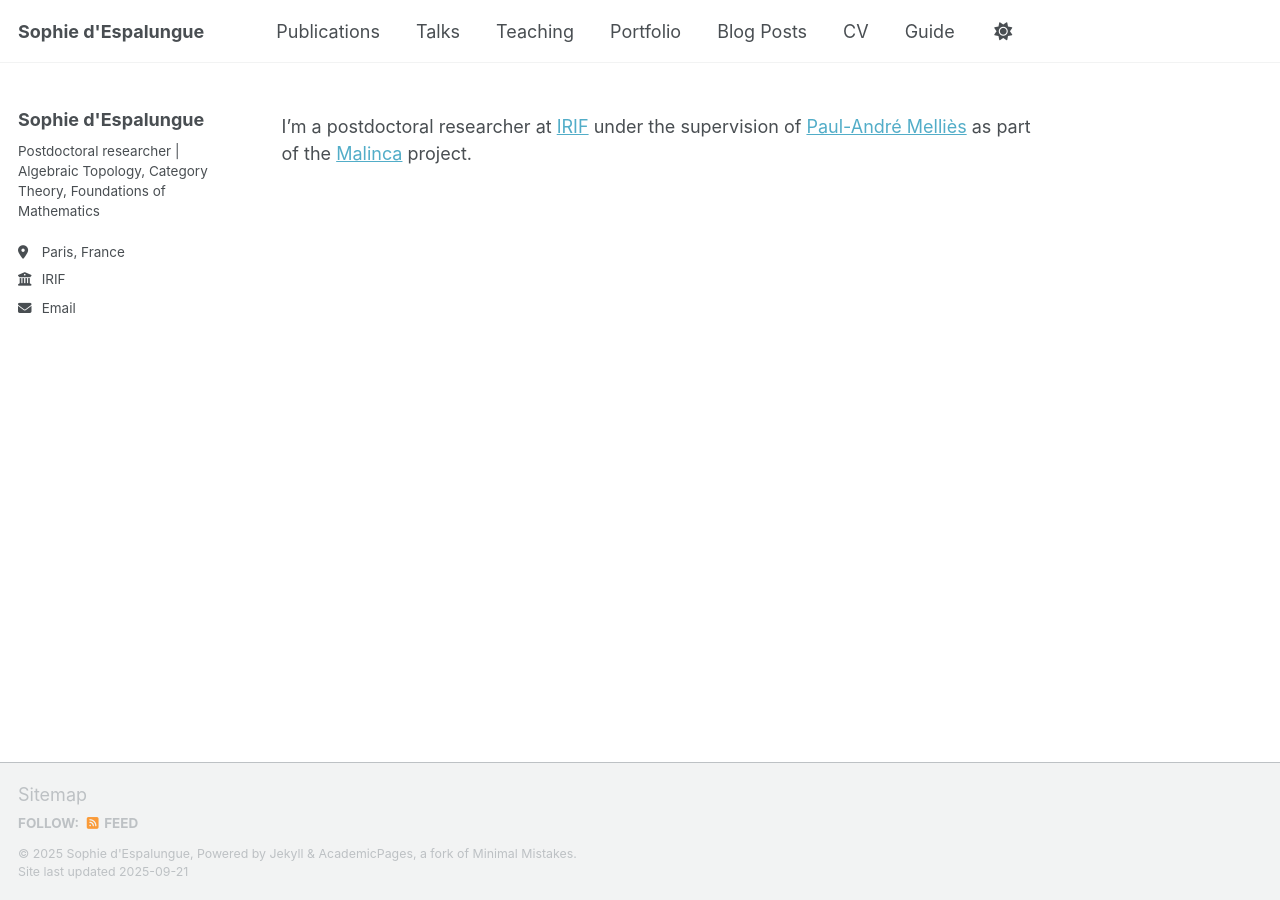
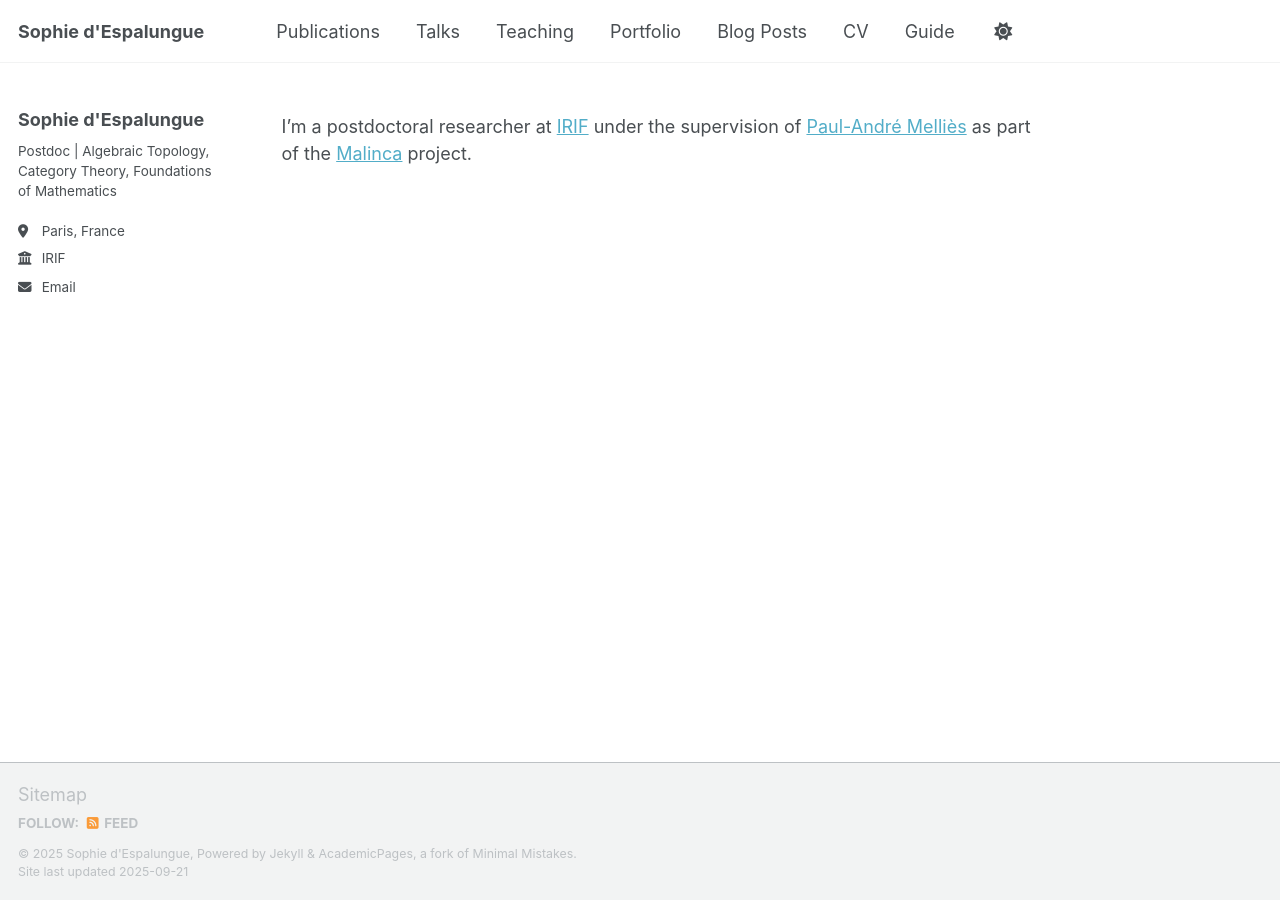
Before and after one commit to sdspmon/sdspmon.github.io, a Jekyll site: the page built from _pages/about.md, in a window 1280 px wide. Built offline with Jekyll 4.4.1, drawn with Linux system fonts in a browser that asks for light colours; a script that is not in the unit is left out.

Commit message:
Update _config.yml

```diff
--- a/_config.yml
+++ b/_config.yml
@@ -26,7 +26,7 @@ author:
   #avatar           : "profile.png"
   name             : "Sophie d'Espalungue"
   pronouns         : # example: "she/her"
-  bio              : "Postdoctoral researcher | Algebraic Topology, Category Theory, Foundations of Mathematics"
+  bio              : "Postdoc | Algebraic Topology, Category Theory, Foundations of Mathematics"
   location         : "Paris, France"
   employer         : "IRIF"
   uri              : # "https://www.irif.fr"
```
